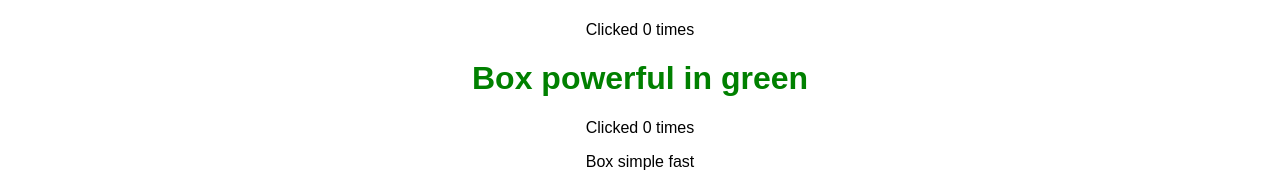
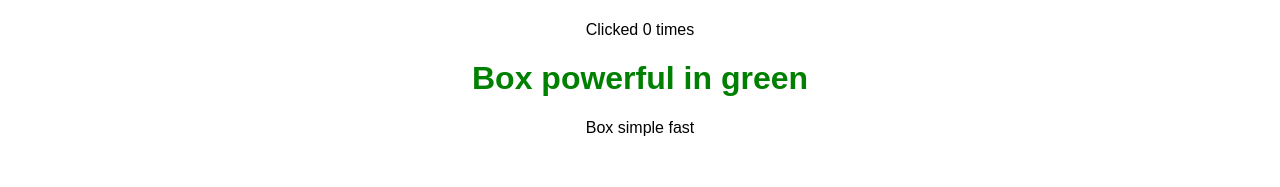
Before and after one commit to EstherAF/react-redux-course, a React (Create React App) app in the folder clicks/: page / in a window 1280 px wide. Shown: the part 249-436 px from the top of the page. Built offline with nearby package versions, Linux system fonts and the light colour scheme; the HTML template or start-up script is replaced by a standard one.

Commit message:
Add an example of conditional render

```diff
--- a/clicks/src/App.js
+++ b/clicks/src/App.js
@@ -12,7 +12,7 @@ class App extends Component {
           <img src={logo} className="App-logo" alt="logo" />
           <h2>Welcome to React</h2>
         </div>
-        <Box name='powerful in red' color='red'/>
+        <Box name='powerful in red' color='red' showClickMessage='true'/>
         <Box name='powerful in green' color='green'/>
         <LightBox name='simple fast'/>
       </div>
--- a/clicks/src/component/Box.js
+++ b/clicks/src/component/Box.js
@@ -23,15 +23,21 @@ class Box extends React.Component {
             color: this.props.color
         };
 
+        const clickMessage = this.props.showClickMessage
+            ? <p> Clicked {this.state.countClick} times </p>
+            : '';
+
         //Inline style. Not a good praxis
         return (
             <div onClick={this.onClick}>
                 <h1 style={styleTitle}>Box {this.props.name}</h1>
-                <p> Clicked {this.state.countClick} times </p>
                 {/*
-                This is not updated unless props are changed, state is updated, or forceUpdate() called.
-                <p> Clicked {this.state.countClick} times </p>
+                    - Conditional element.
+                    - This is not updated unless props are changed, state is updated, or forceUpdate() called.
+                    <p> Clicked {this.state.countClick} times </p>
                 */}
+                {clickMessage}
+
             </div>
         );
     }
```
